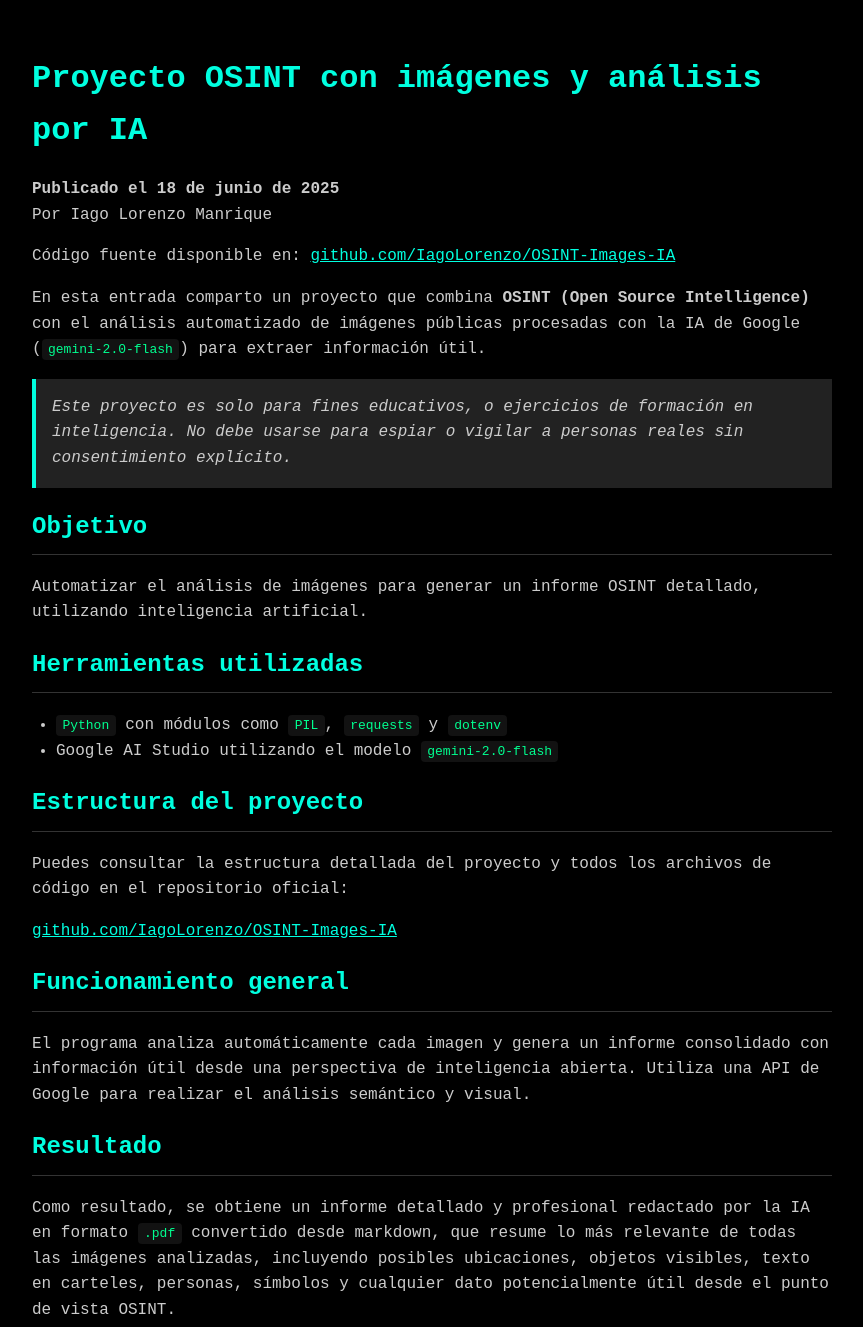
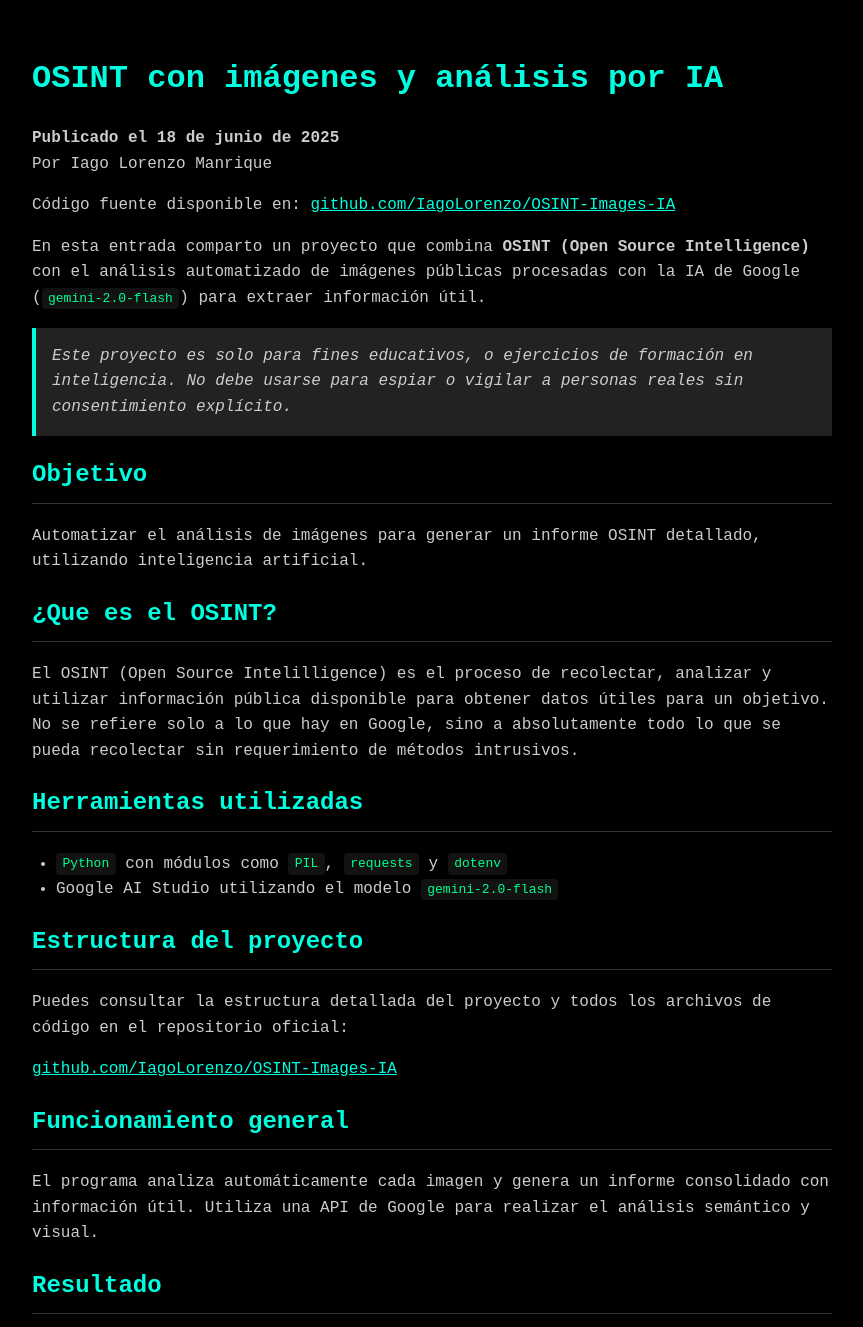
Before and after one commit to IagoLorenzo/IagoLorenzo.github.io, a plain HTML site: page blog/post1.html in a window 1280 px wide. Shown: the top 1327 px of the page, without its empty margins (208-1071 px from the left). Drawn offline with Linux system fonts and the light colour scheme.

Commit message:
Publicación OSINT-images-IA arreglo

```diff
--- a/blog/post1.html
+++ b/blog/post1.html
@@ -9,7 +9,7 @@
 <body>
   <div class="container">
     <header>
-      <h1>Proyecto OSINT con imágenes y análisis por IA</h1>
+      <h1>OSINT con imágenes y análisis por IA</h1>
       <p><strong>Publicado el 18 de junio de 2025</strong><br>Por Iago Lorenzo Manrique</p>
       <p>Código fuente disponible en:
         <a href="https://github.com/IagoLorenzo/OSINT-Images-IA" target="_blank">
@@ -26,6 +26,9 @@
       <h2>Objetivo</h2>
       <p>Automatizar el análisis de imágenes para generar un informe OSINT detallado, utilizando inteligencia artificial.</p>
 
+      <h2>¿Que es el OSINT?</h2>
+      <p>El OSINT (Open Source Intelilligence) es el proceso de recolectar, analizar y utilizar información pública disponible para obtener datos útiles para un objetivo. No se refiere solo a lo que hay en Google, sino a absolutamente todo lo que se pueda recolectar sin requerimiento de métodos intrusivos.</p>
+
       <h2>Herramientas utilizadas</h2>
       <ul>
         <li><code>Python</code> con módulos como <code>PIL</code>, <code>requests</code> y <code>dotenv</code></li>
@@ -39,7 +42,8 @@
       </a></p>
 
       <h2>Funcionamiento general</h2>
-      <p>El programa analiza automáticamente cada imagen y genera un informe consolidado con información útil desde una perspectiva de inteligencia abierta. Utiliza una API de Google para realizar el análisis semántico y visual.</p>
+      <p>El programa analiza automáticamente cada imagen y genera un informe consolidado con información útil. Utiliza una API de Google para realizar el análisis semántico y visual.</p>
+
 
       <h2>Resultado</h2>
       <p>Como resultado, se obtiene un informe detallado y profesional redactado por la IA en formato <code>.pdf</code> convertido desde markdown, que resume lo más relevante de todas las imágenes analizadas, incluyendo posibles ubicaciones, objetos visibles, texto en carteles, personas, símbolos y cualquier dato potencialmente útil desde el punto de vista OSINT.</p>
```
